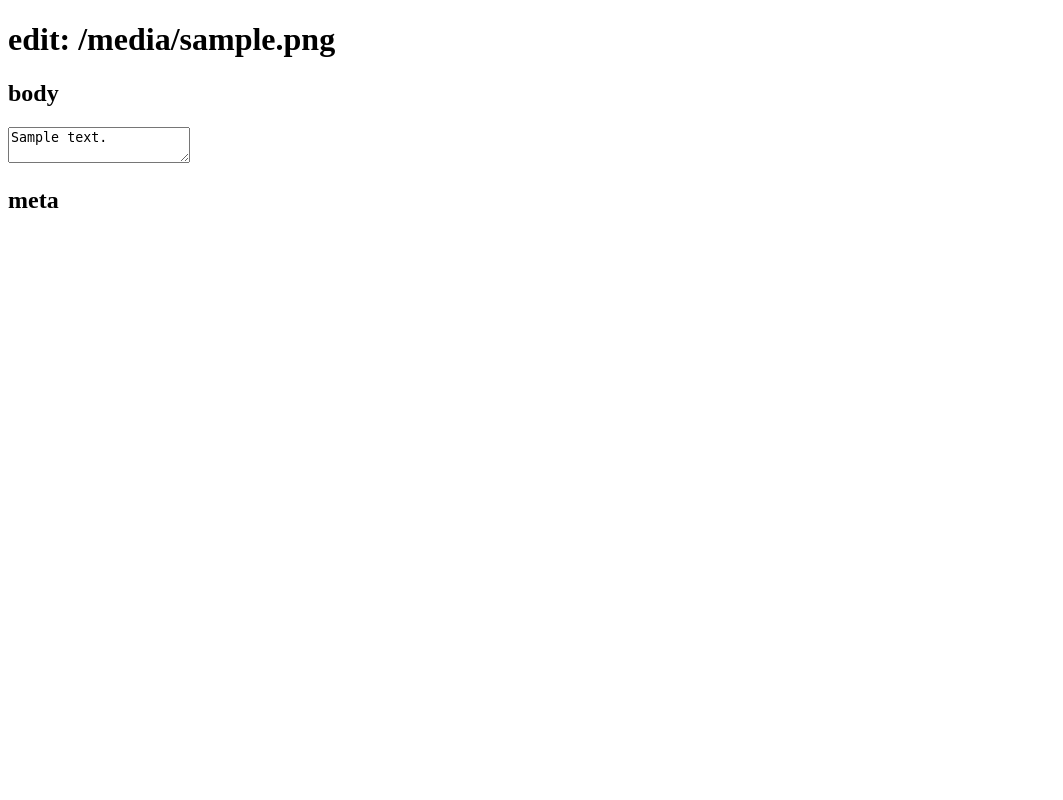
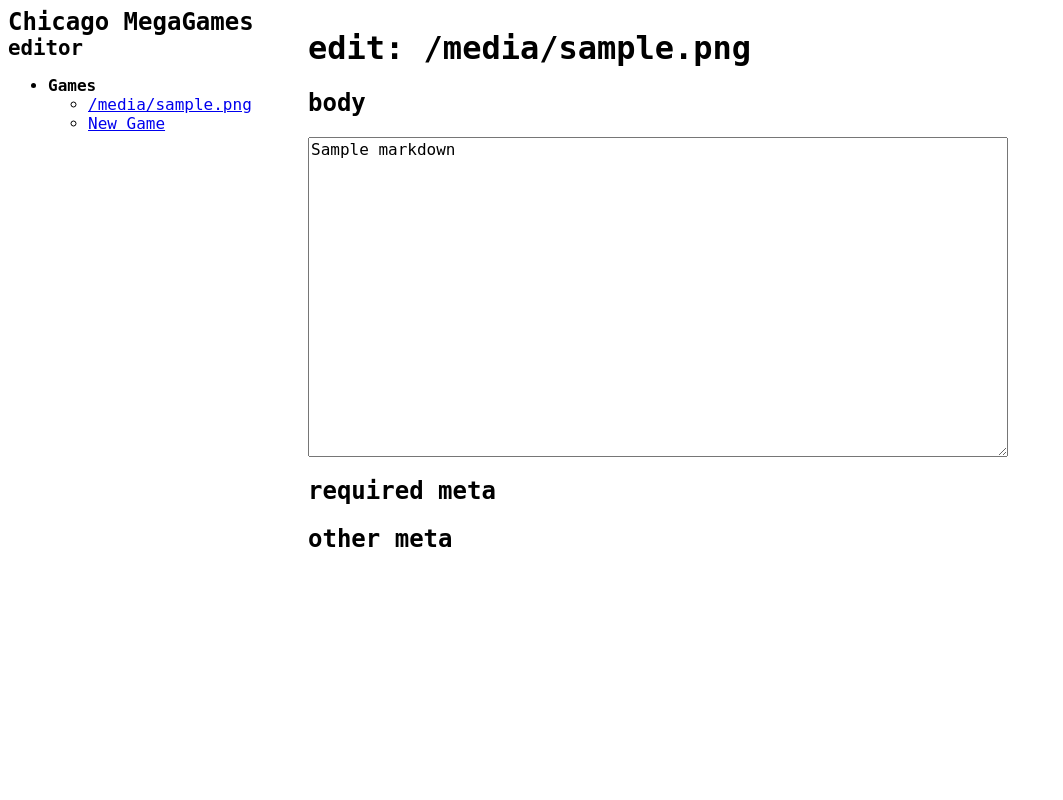
Before and after one commit to chicagomegagames/website-editor, a Flask app: template templates/edit.html in a window 1280 px wide. Shown: the whole page, without its empty margins (0-1063 px from the left). Run offline with Flask 2, Linux system fonts and the light colour scheme; the template is opened without the code that fills it: most values are stand-ins (such as "Sample title", 1, 10 or a date in 2020).

Commit message:
Add initial styling

```diff
--- a/app/models/base_model.py
+++ b/app/models/base_model.py
@@ -31,6 +31,7 @@ class BaseModel():
         parsed_file = markdown2.markdown(contents, extras=["fenced-code-blocks", "metadata", "smarty-pants"])
 
         self.content = u"{parsed}".format(parsed=parsed_file)
+        self.markdown = "---".join(contents.split("---")[2:]).strip()
         self.metadata = parsed_file.metadata
 
     def validate(self):
--- a/app/server.py
+++ b/app/server.py
@@ -3,23 +3,44 @@ from .models import Game
 
 app = Flask("makeme_admin")
 
+def site():
+    site = {}
+    site["games"] = Game.all()
+
+    return site
+
+def template(name, **kwargs):
+    return render_template(name, site=site(), **kwargs)
+
 @app.route("/")
 def index():
-  games = Game.all()
-  return render_template("index.html", games=games)
+    games = Game.all()
+    return template("index.html", games=games)
 
 @app.route("/game/<filename>")
 def game(filename):
-  game = Game(filename)
-  return render_template("game.html", game=game)
+    game = Game(filename)
+    return template("game.html", game=game)
 
 @app.route("/game/<filename>/edit", methods=["GET", "POST"])
 def edit_game(filename):
-  game = Game(filename)
-  # if request.method == "POST":
-  #   game.update(**request.form)
+    game = Game(filename)
+    # if request.method == "POST":
+    #   game.update(**request.form)
 
-  return render_template("edit.html", model=game)
+    required_meta = {}
+    other_meta = {}
+    for key, value in game.metadata.items():
+        if key in game.REQUIRED_META:
+            required_meta[key] = value
+        else:
+            other_meta[key] = value
+
+    for key in game.REQUIRED_META:
+        if key not in required_meta:
+            required_meta[key] = None
+
+    return template("edit.html", model=game, required_meta=required_meta, other_meta=other_meta)
 
 def run_app():
-  app.run()
+    app.run()
--- /dev/null
+++ b/static/css/main.css
@@ -0,0 +1,26 @@
+body {
+  font-family: "Source Code Pro", monospace; }
+
+.sidebar {
+  width: 300px;
+  float: left; }
+  .sidebar h1 {
+    font-size: 1.5em;
+    margin: 0; }
+  .sidebar h2 {
+    font-size: 1.3em;
+    margin: 0; }
+
+.page {
+  width: calc(100% - 300px);
+  float: right; }
+  .page p {
+    max-width: 700px; }
+  .page textarea {
+    width: 100%;
+    max-width: 700px;
+    height: 20em;
+    font-family: "Source Code Pro", monospace;
+    font-size: 1em; }
+
+/*# sourceMappingURL=main.css.map */
--- /dev/null
+++ b/static/css/scss/main.scss
@@ -0,0 +1,36 @@
+body {
+  font-family: "Source Code Pro", monospace;
+}
+
+.sidebar {
+  width: 300px;
+  float: left;
+
+  h1 {
+    font-size: 1.5em;
+    margin: 0;
+  }
+
+  h2 {
+    font-size: 1.3em;
+    margin: 0;
+  }
+}
+
+.page {
+  width: calc(100% - 300px);
+  float: right;
+
+  p {
+    max-width: 700px;
+  }
+
+  textarea {
+    width: 100%;
+    max-width: 700px;
+    height: 20em;
+
+    font-family: "Source Code Pro", monospace;
+    font-size: 1em;
+  }
+}
--- /dev/null
+++ b/templates/base.html
@@ -0,0 +1,36 @@
+<!DOCTYPE>
+<html>
+  <head>
+    <title>
+      {%- if title is defined -%}
+        {{title}} | Chicago MegaGames Editor
+      {%- else -%}
+        Chicago MegaGames Editor
+      {%- endif -%}
+    </title>
+
+    <link rel="stylesheet" href="{{url_for("static", filename="css/main.css")}}" />
+    <script src="{{url_for("static", filename="js/main.js")}}"></script>
+  </head>
+  <body>
+    <div class="sidebar">
+      <h1>Chicago MegaGames</h1>
+      <h2>editor</h2>
+      <ul>
+        {%- if site.games is defined %}
+        <li><strong>Games</strong></li>
+        <ul>
+          {%- for game in site.games %}
+          <li><a href="/game/{{game.filename}}">{{game.filename}}</a></li>
+          {%- endfor %}
+          <li><a href="#" id="new_game">New Game</a></li>
+        </ul>
+        {%- endif %}
+      </ul>
+    </div>
+
+    <div class="page">
+      {% block main %}{% endblock %}
+    </div>
+  </body>
+</html>
--- a/templates/edit.html
+++ b/templates/edit.html
@@ -1,19 +1,24 @@
-<!DOCTYPE html>
-<html>
-  <body>
+{% extends "base.html" %}
+
+{% block main %}
     <h1>edit: {{model.filename}}</h1>
     <h2>body</h2>
-    <textarea name="content">{{model.content|safe}}</textarea>
+    <textarea name="content">{{model.markdown|safe}}</textarea>
 
-    <h2>meta</h2>
-    {% for key, value in model.metadata.items() -%}
-    <label for="metadata-key[{{key}}]">Key {% if key in model.REQUIRED_META
-      %}(<strong>required</strong>){% endif %}: </label>
+    <h2>required meta</h2>
+    {% for key, value in required_meta.items() -%}
+    <label for="required_meta[{{key}}]">{{key}}: </label>
+    <input type="text" name="required_meta[{{key}}]" value={{value|safe}} />
+    <br />
+    {% endfor -%}
+
+    <h2>other meta</h2>
+    {% for key, value in other_meta.items() -%}
+    <label for="metadata-key[{{key}}]">Key: </label>
     <input type="text" name="metadata-key[{{key}}]" value="{{key|safe}}" />
 
     <label for="metadata-value[{{key}}]">Value</label>
     <input type="text" name="metadata-value[{{key}}]" value="{{value|safe}}" />
     <br />
     {% endfor %}
-  </body>
-</html>
+{% endblock %}
```
Also changed, not shown: templates/game.html (+4 -5 lines), 2 other files.
